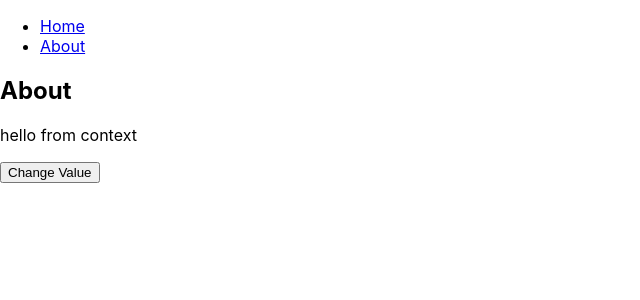
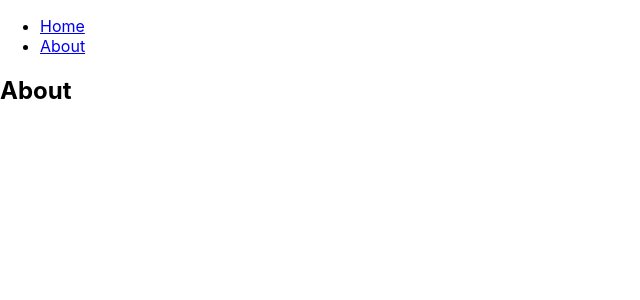
Before and after one commit to JDHofmann/context-theme-practice, a React (Create React App) app: page /about in a window 1280 px wide. Shown: the top 300 px of the page, without its empty margins (0-640 px from the left). Built offline with nearby package versions, Linux system fonts and the light colour scheme.

Commit message:
user works

```diff
--- a/src/About.js
+++ b/src/About.js
@@ -2,13 +2,13 @@ import React, {useContext} from 'react';
 import { UserContext } from './userContext';
 
 export default function About(){
-    const {value, setValue} = useContext(UserContext);
+    const {user, setUser} = useContext(UserContext);
 
     return (
         <div>
             <h2>About</h2>
-            <p>{value}</p>
-            <button onClick={() => setValue("hey, I'm the about page")}>Change Value</button>
+            <p>{user}</p>
+            {user ? <button onClick={() => setUser(null)}>logout</button> : null}
         </div>
     )
 }
--- a/src/App.js
+++ b/src/App.js
@@ -1,5 +1,5 @@
 import './App.css';
-import React, {useState} from 'react';
+import React, {useState, useMemo } from 'react';
 import { BrowserRouter, Route, Link } from "react-router-dom";
 import Home from './Home';
 import About from './About';
@@ -7,8 +7,9 @@ import { UserContext } from "./userContext"
 
 export default function App(){
 
-  const [value, setValue] = useState("hello from context")
+  const [user, setUser] = useState(null)
 
+  const providerValue = useMemo(() => ({user, setUser}), [user, setUser])
   return (
     <BrowserRouter>
 
@@ -21,7 +22,7 @@ export default function App(){
             <Link to="/about">About</Link>
           </li>
         </ul>
-        <UserContext.Provider value={{value, setValue}}>
+        <UserContext.Provider value={providerValue}>
           <Route path="/" exact component={Home}/>
           <Route path="/about" component={About}/>
         </UserContext.Provider>
--- a/src/Home.js
+++ b/src/Home.js
@@ -2,13 +2,13 @@ import React, {useContext} from 'react';
 import { UserContext } from './userContext';
 
 export default function Home(){
-    const {value, setValue} = useContext(UserContext);
+    const {user, setUser} = useContext(UserContext);
 
     return (
         <div>
             <h2>Home</h2>
-            <p>{value}</p>
-            <button onClick={() => setValue("hey, I'm the home page")}>Change Value</button>
+            <p>{user}</p>
+            { user ? <button onClick={() => setUser(null)}>logout</button> : <button onClick={() => setUser("Tom")}>login</button> }
         </div>
     )
 }
```
